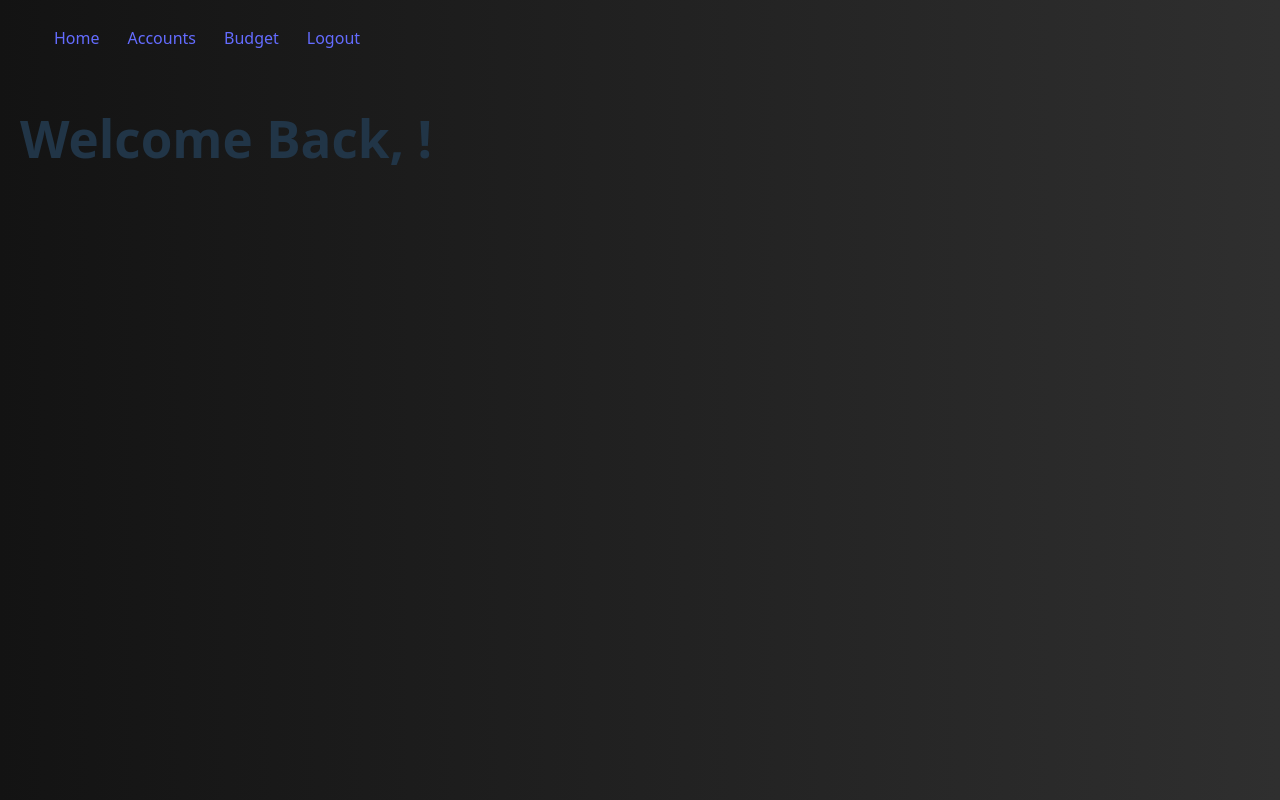
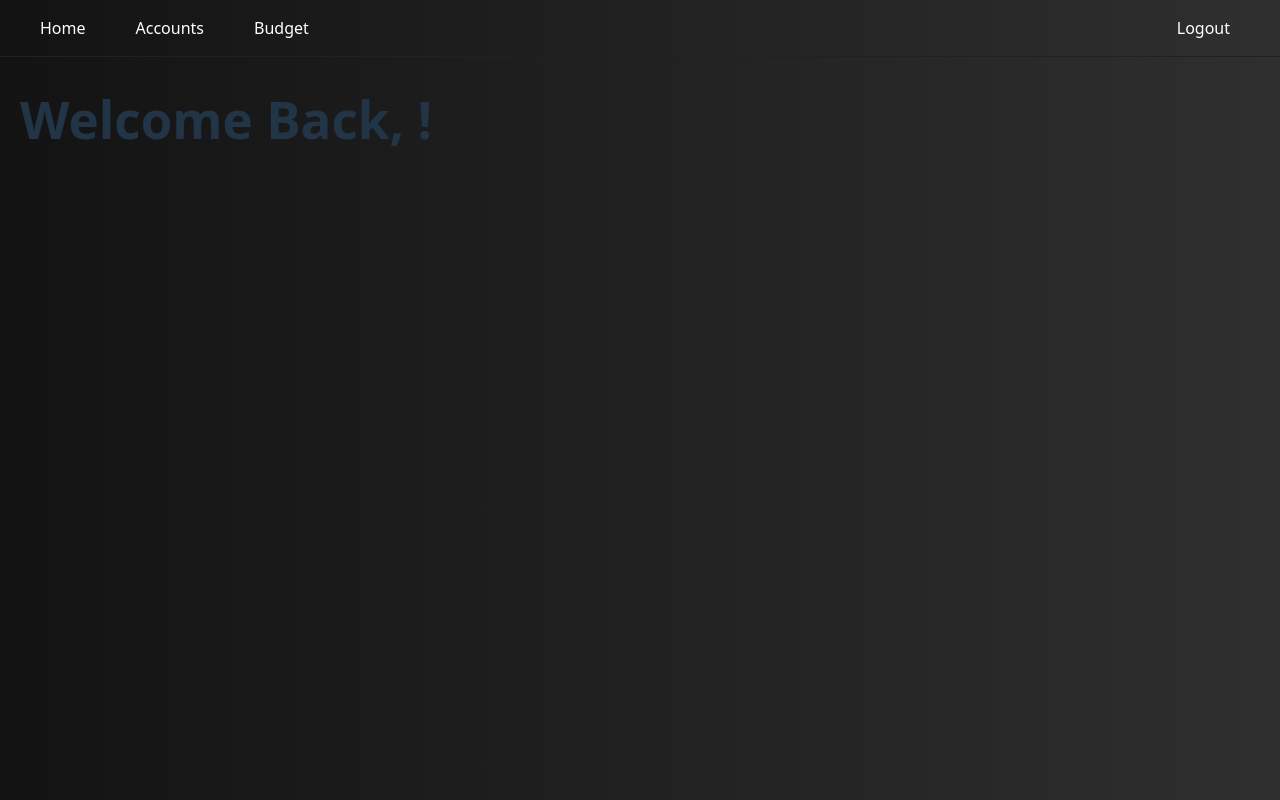
Before and after one commit to stevensalib05/WalletWatcher, a React (Vite) app in the folder client/: page /home in a window 1280 px wide. Built offline with nearby package versions, Linux system fonts and the light colour scheme.

Commit message:
Modified the nav bar slightly. Logout now sends you back to the welcome screen.

```diff
--- a/client/src/pages/home/Home.css
+++ b/client/src/pages/home/Home.css
@@ -16,16 +16,28 @@
     padding: 0;
     overflow: hidden;
     background: transparent;
+    border-bottom: 0.1px solid #212121;
 }
 
 .navbarcontent {
     display: flex;
     list-style: none;
-    float: left;
 }
 
-.navbaritem {
+.navbaritem a {
     text-align: center;
-    padding: 10px 14px;
+    padding-left: 0px;
+    padding-right: 50px;
     text-decoration: none;
+    color: white;
 }
+
+#logout {
+    margin-left: auto;
+}
+
+#logout a {
+    display: flex;
+    justify-content: right;
+    align-items: center;
+}
--- a/client/src/pages/home/Home.tsx
+++ b/client/src/pages/home/Home.tsx
@@ -1,16 +1,18 @@
 import './Home.css';
+import { useNavigate } from 'react-router-dom';
 
 function Home() {
+  const navigate = useNavigate();
 
   return (
     <>
       <div className='welcomecontainer'>
         <div className='navbar'>
           <ul className='navbarcontent'>
-            <li className='navbaritem'><a href="#Home">Home</a></li>
+            <li className='navbaritem'><a href="">Home</a></li>
             <li className='navbaritem'><a href="#Accounts">Accounts</a></li>
             <li className='navbaritem'><a href="#Budget">Budget</a></li>
-            <li className='navbaritem'><a href="#Logout">Logout</a></li>
+            <li className='navbaritem' id='logout'><a href="" onClick={() => navigate('/')}>Logout</a></li>
           </ul>
         </div>
         <div className='welcome'>
```
